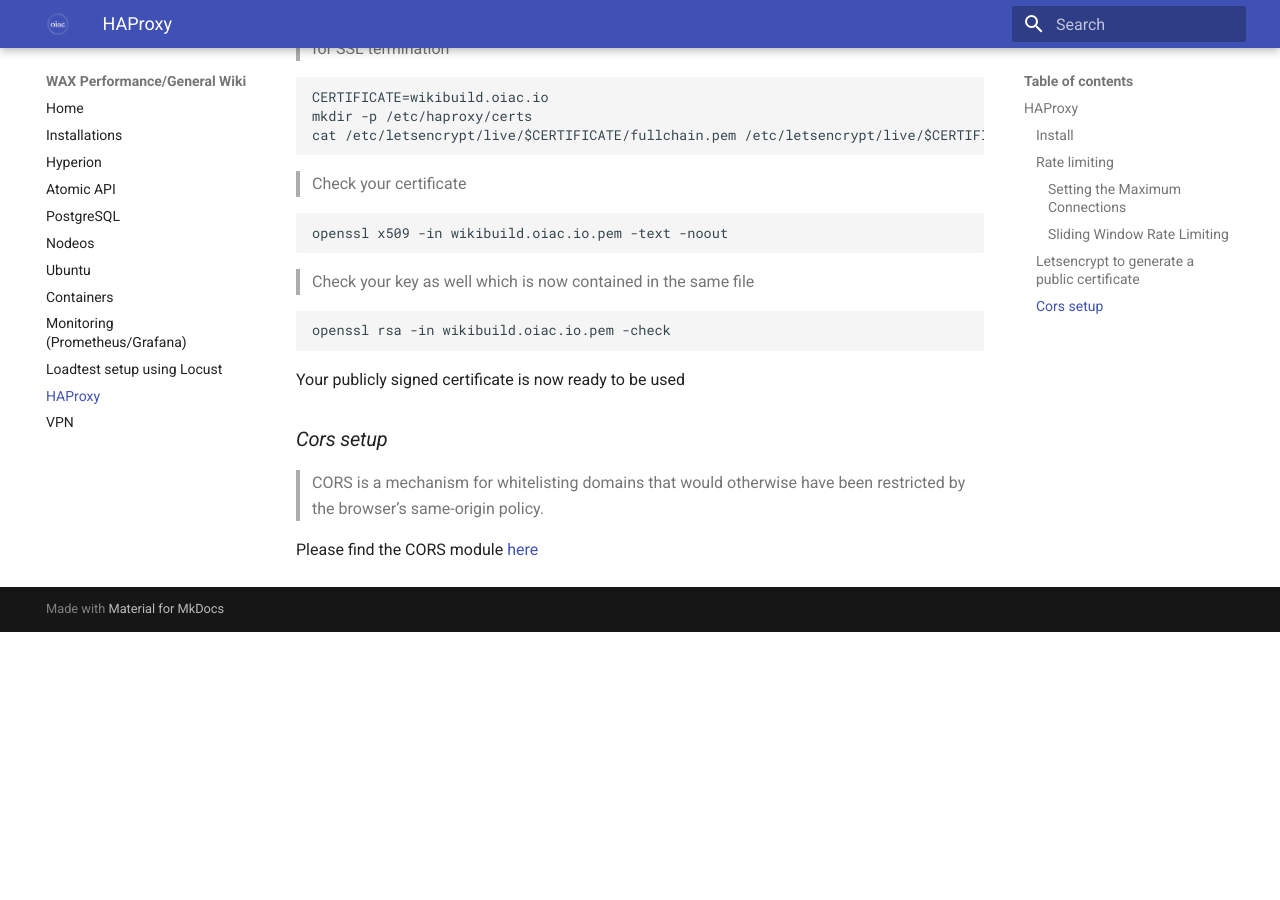
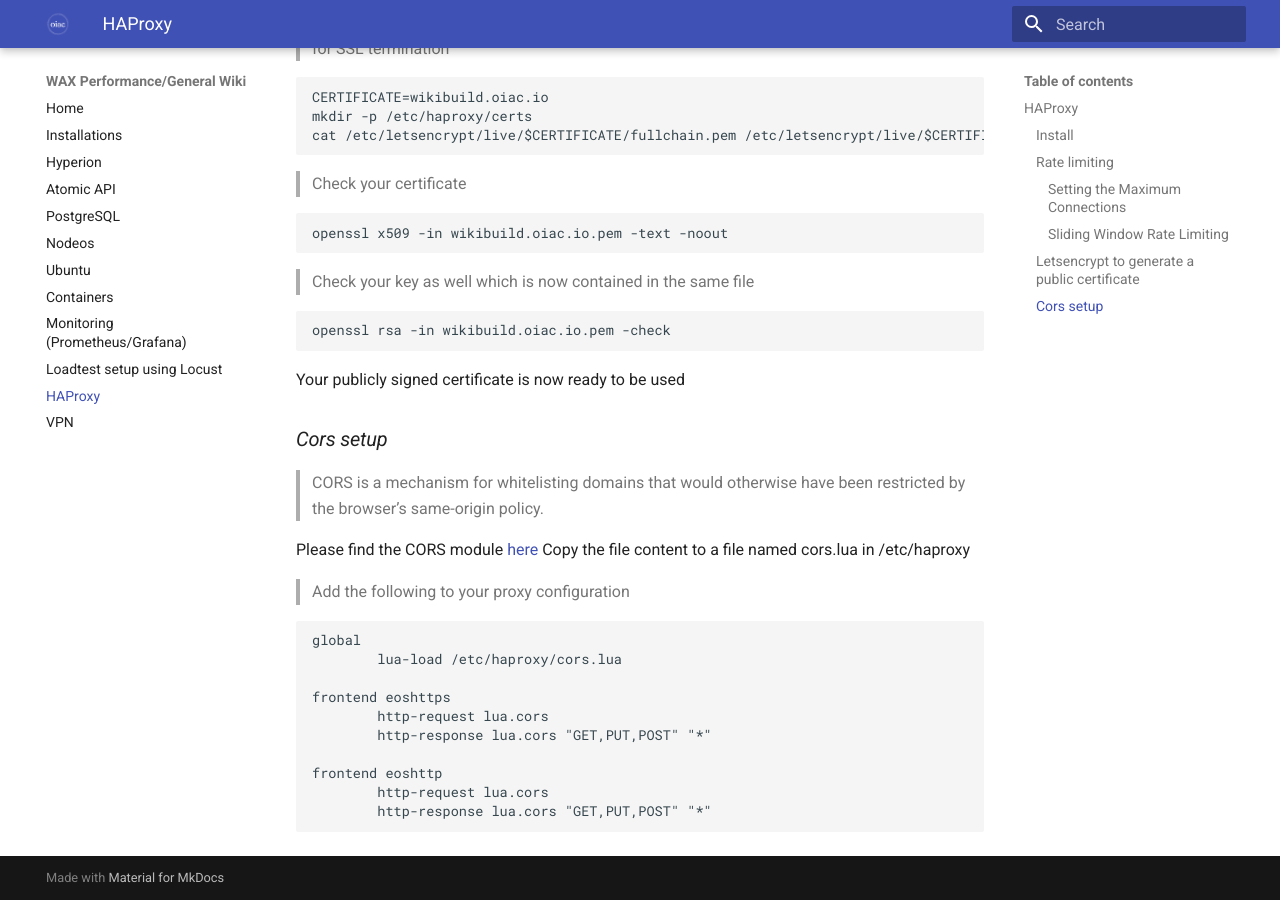
Before and after one commit to oneinacillian/wiki, an MkDocs documentation site: the page built from docs/haproxy.md, in a window 1280 px wide and 900 px high, scrolled down 7919 px. Built offline with MkDocs 1.6.1 and Material for MkDocs 9.7.7, drawn with Linux system fonts in a browser that asks for light colours; before the commit the page ends 8551 px from its top, so only the background shows below that; some of the changed text lies outside the part shown.

Commit message:
cors config

````diff
--- a/docs/haproxy.md
+++ b/docs/haproxy.md
@@ -6,9 +6,9 @@
 
 > Other components that will be covered
 
-- ACL
+- ACL <span style="color:red">**some examples will be added soon**</span>
 - Rate limiting with explanation and examples **(stick-tables, tarpit, etc)**
-- Cors setup - <span style="color:red">**not yet complete**</span>
+- Cors setup
 - Letsencrypt to generate a public certificate
 
 ## *HAProxy*
@@ -358,3 +358,19 @@
 > CORS is a mechanism for whitelisting domains that would otherwise have been restricted by the browser’s same-origin policy.
 
 Please find the CORS module [here](./assets/cors.lua)
+Copy the file content to a file named cors.lua in /etc/haproxy
+
+> Add the following to your proxy configuration
+
+```
+global
+        lua-load /etc/haproxy/cors.lua
+
+frontend eoshttps
+        http-request lua.cors
+        http-response lua.cors "GET,PUT,POST" "*"
+
+frontend eoshttp
+        http-request lua.cors
+        http-response lua.cors "GET,PUT,POST" "*"
+```
````
